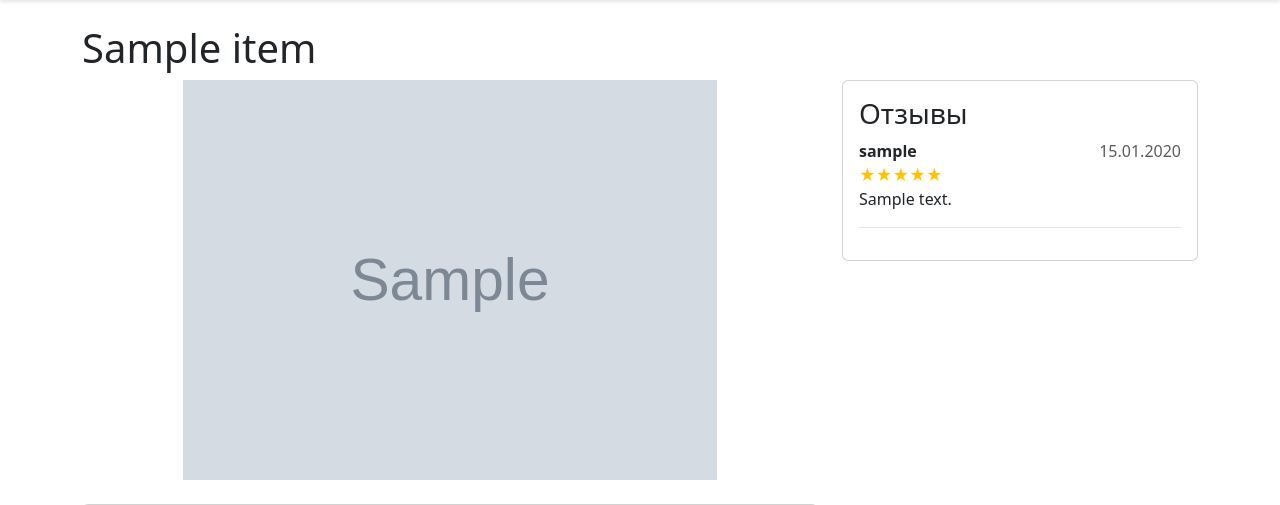
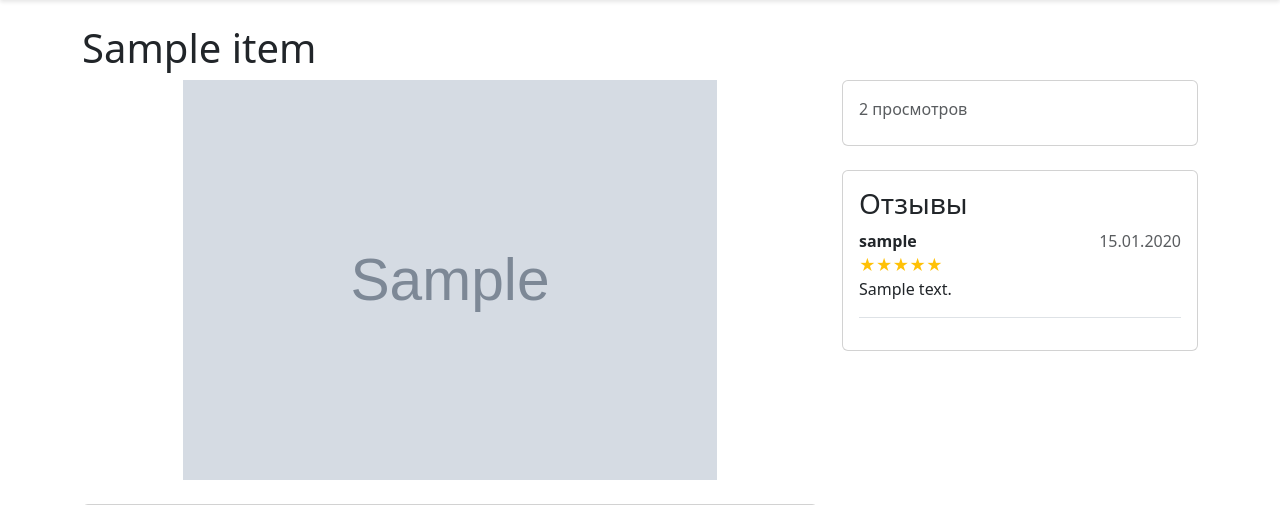
Before and after one commit to Arbitr3103/SwapHub, a Django app: page /items/1/ in a window 1280 px wide. Shown: the part 78-583 px from the top of the page. Run offline with Django 5.2, Linux system fonts and the light colour scheme; tables that the repository leaves empty hold one stand-in row (values such as "Sample post"); grey boxes marked "Sample" are stand-in pictures; data that the repository does not hold is empty; some libraries are stand-ins or nearby versions.

Commit message:
Add view counter for items\n\n- Add view_count field to Item model\n- Increment counter in item_detail view\n- Display view count in item detail template

```diff
--- a/items/models.py
+++ b/items/models.py
@@ -26,6 +26,7 @@ class Item(models.Model):
     location = models.CharField(max_length=255, blank=True, help_text="Город или адрес", verbose_name='Местоположение')
     is_available = models.BooleanField(default=True, verbose_name='Доступна для аренды')
     created_at = models.DateTimeField(auto_now_add=True, verbose_name='Дата создания')
+    view_count = models.PositiveIntegerField(default=0, verbose_name='Количество просмотров')
 
     def __str__(self):
         return self.title
--- a/items/views.py
+++ b/items/views.py
@@ -109,6 +109,11 @@ def item_detail(request, pk):
     item = get_object_or_404(Item, pk=pk)
     user_request = None
     reviews = item.reviews.all().order_by('-created_at')
+
+    # Увеличиваем счетчик просмотров, если пользователь не является владельцем
+    if not request.user.is_authenticated or request.user != item.owner:
+        item.view_count += 1
+        item.save(update_fields=['view_count'])
 
     # Получаем изображения вещи
     images = ItemImage.objects.filter(item=item).order_by('-is_primary', 'uploaded_at')
--- a/templates/items/item_detail.html
+++ b/templates/items/item_detail.html
@@ -119,6 +119,14 @@
     </div>
 
     <div class="col-md-4">
+      <div class="card mb-4">
+        <div class="card-body">
+          <p class="text-muted mb-2">
+            <i class="bi bi-eye"></i> {{ item.view_count }} просмотров
+          </p>
+        </div>
+      </div>
+
       <div class="card">
         <div class="card-body">
           <h3 class="card-title">Отзывы</h3>
```
Also changed, not shown: items/migrations/0008_item_view_count.py (added).
